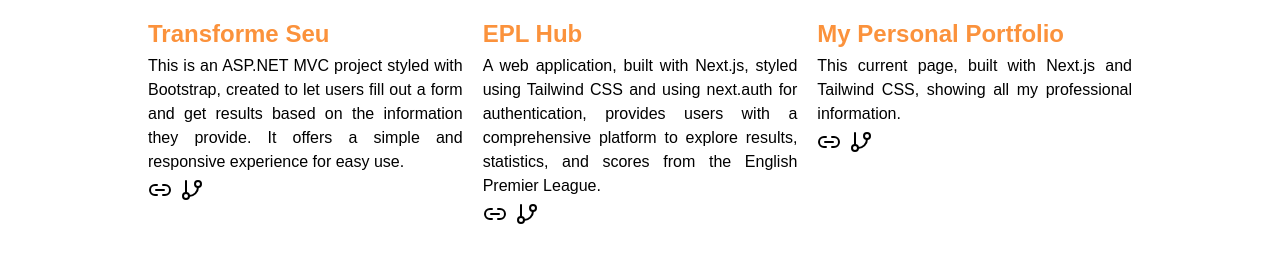
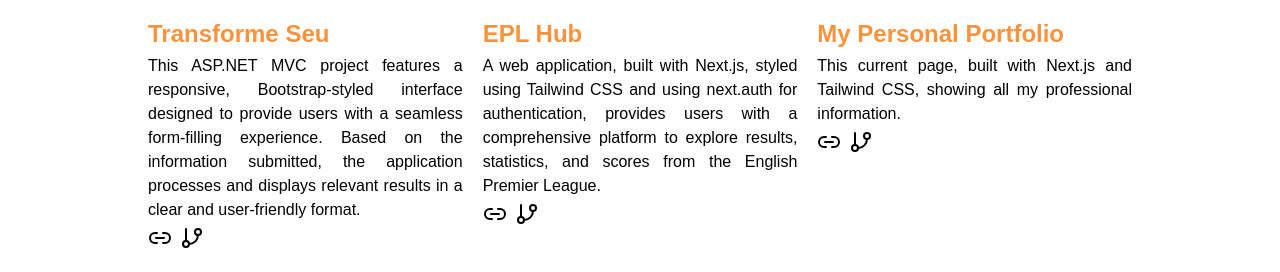
Before and after one commit to HellytonCosta/hcs-portfolio, a Next.js app: page /projects in a window 1280 px wide. Shown: the part 451-723 px from the top of the page. Built offline with nearby package versions, Linux system fonts and the light colour scheme.

Commit message:
HC - Fixing the projects section.

```diff
--- a/constants/index.ts
+++ b/constants/index.ts
@@ -219,8 +219,8 @@ export const myProjects = [
     {
         id: 1,
         title: "Transforme Seu",
-        description: "This is an ASP.NET MVC project styled with Bootstrap, created to let users fill out a form and get results based on the information they provide. It offers a simple and responsive experience for easy use.",
-        websiteLink: "https://transformeseu.azurewebsites.net",
+        description: "This ASP.NET MVC project features a responsive, Bootstrap-styled interface designed to provide users with a seamless form-filling experience. Based on the information submitted, the application processes and displays relevant results in a clear and user-friendly format.",
+        websiteLink: "https://plataformammdc.azurewebsites.net",
         repoLink: "",
         backgroundImage: "url(./images/transformeseu-preview.jpg)",
     },
```
